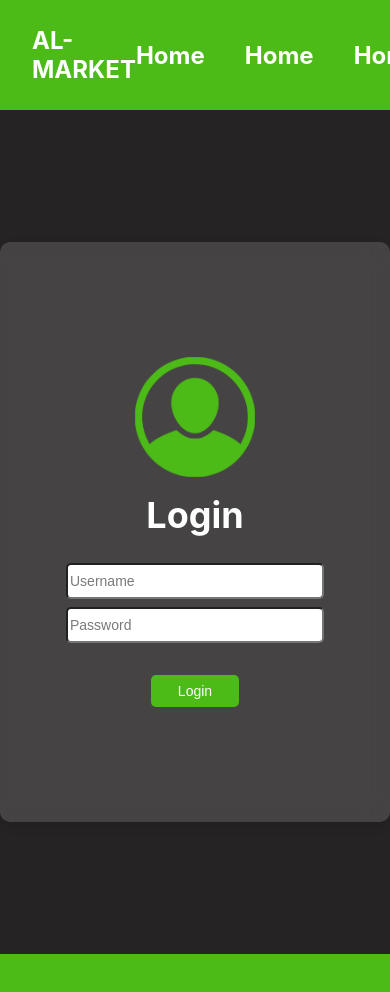
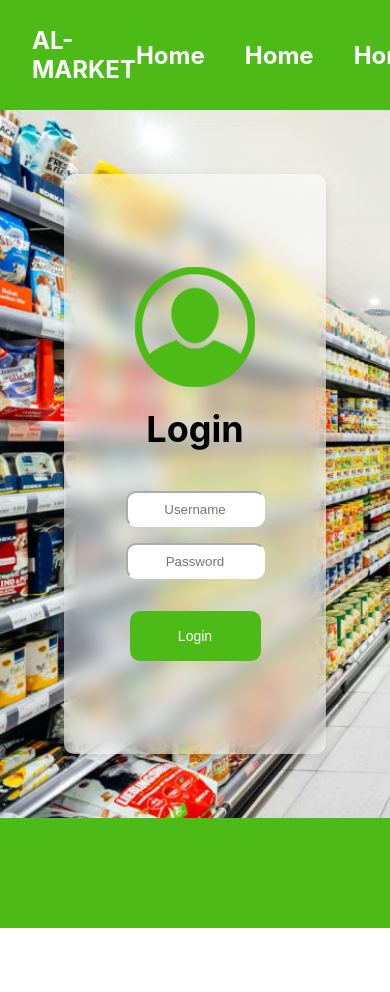
Before and after one commit to samosa76/al-market, a React (Create React App) app: page /Login in a window 390 px wide. Shown: the top 992 px of the page. After the commit the page ends 928 px from the top, so only its background shows below. Built offline with nearby package versions, Linux system fonts and the light colour scheme.

Commit message:
make login page responsive

```diff
--- a/src/Component/Login/Login.js
+++ b/src/Component/Login/Login.js
@@ -2,33 +2,32 @@ import style from './Login.module.css';
 
 function Login() {
     return (
-        <div className={style.login_container}>
-            <div className={style.left}>
-                <img src="/image/user.png" alt="user" className={style.icon}></img>
-                <p className={style.title1}>Login</p>
+        <div className={style.login_container} style={{ backgroundImage: "url('/image/bg_almarket.jpg')" }}>
+
+            <div className={style.card}>
+
+                <div>
+                    <img src="/image/user.png" alt="user" className={style.icon}></img>
+                </div>
+
+                <div>
+                    <p className={style.title1}>Login</p>
+                </div>
+
                 <form>
-                    <div className={style.login_input_name}>
-
-                        <div className={style.title}>
-                            <label for="Username"></label>
-                        </div>
+                    <div className={style.container_input}>
 
                         <input
-                            className={style.placeforname}
+                            className={style.input_form}
                             type="text"
                             placeholder="Username"
                         />
 
                     </div>
 
-                    <div>
-
-                        <div className={style.title}>
-                            <label for="e-mail"></label>
-                        </div>
-
+                    <div className={style.container_input}>
                         <input
-                            className={style.placeforemail}
+                            className={style.input_form}
                             type="password"
                             placeholder="Password"
                         />
--- a/src/Component/Login/Login.module.css
+++ b/src/Component/Login/Login.module.css
@@ -1,27 +1,29 @@
 .login_container {
     display: flex;
-    justify-content: center;
-    align-items: center;
-    height: 100vh;
-    background-color: #252323;
+    flex-direction: column;
+    background-repeat: no-repeat;
+    background-size: cover;
 }
 
-.left {
+.tes {
+    background-color: red;
+}
+
+.card {
+    margin: 64px;
     display: flex;
     flex-direction: column;
+    text-align: center;
     justify-content: center;
-    align-items: center;
     height: 580px;
-    width: 500px;
-    text-align: center;
     border-radius: 10px;
     box-shadow: 0px 4px 12px rgba(0, 0, 0, 0.1);
-    background: rgba(255, 255, 255, 0.15);
+    background: rgba(255, 255, 255, 0.5);
     backdrop-filter: blur(10px);
-    color: white;
+    color: black;
 }
 
-.left>p {
+.card>div>p {
     font-size: 36px;
     font-weight: bold;
     margin: 0%;
@@ -34,46 +36,32 @@
     margin-bottom: 16px;
 }
 
-.login_input_name {
-    margin-bottom: 8px;
+.container_input {
+    margin-top: 16px;
+    margin-bottom: 16px;
 }
 
-.title {
-    text-align: left;
-    margin-bottom: 1%;
+.input_form:focus {
+    outline: none;
+    box-shadow: 0 0 5px #4CBB17;
 }
 
-input::placeholder {
-    display: flex;
-    align-items: center;
-    justify-content: center;
-    font-size: 14px;
-    font-family: poppins, sans-serif;
-    color: #7A7A7A;
-}
-
-.placeforname {
+.input_form {
     background-color: white;
-    border-radius: 5px;
+    border-radius: 10px;
+    border-color: white;
     height: 30px;
-    width: 250px;
-}
-
-.placeforemail {
-    background-color: white;
-    border-radius: 5px;
-    height: 30px;
-    width: 250px;
-    margin-bottom: 32px;
+    width: 50%;
+    text-align: center;
 }
 
 .button {
     background-color: #4CBB17;
-    border-radius: 5px;
+    border-radius: 10px;
     transition: 0.3s;
-    height: 32px;
-    width: 88px;
+    width: 50%;
     border: none;
+    margin-top: 16px;
 }
 
 .button:hover {
@@ -83,5 +71,5 @@ input::placeholder {
 .button>p {
     color: white;
     font-size: 14px;
-    margin: auto;
+    margin: 16px;
 }
```
